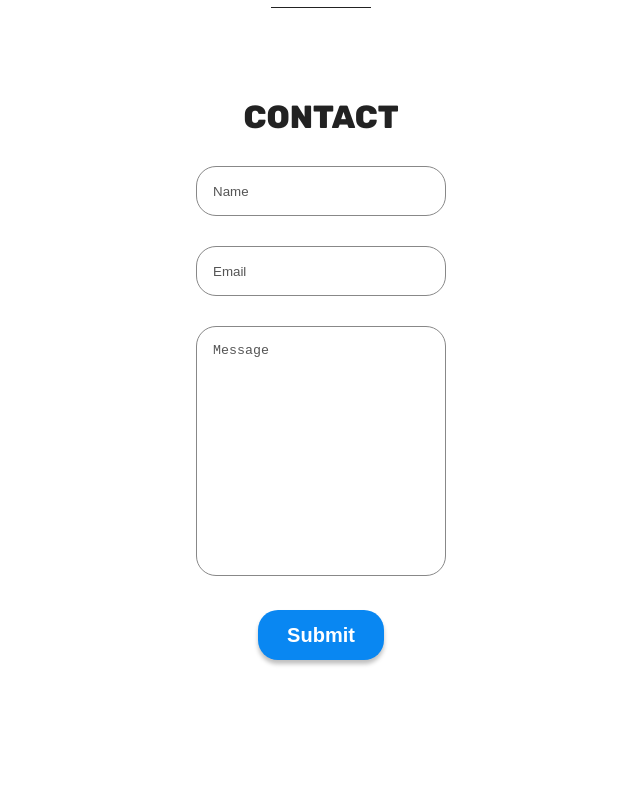
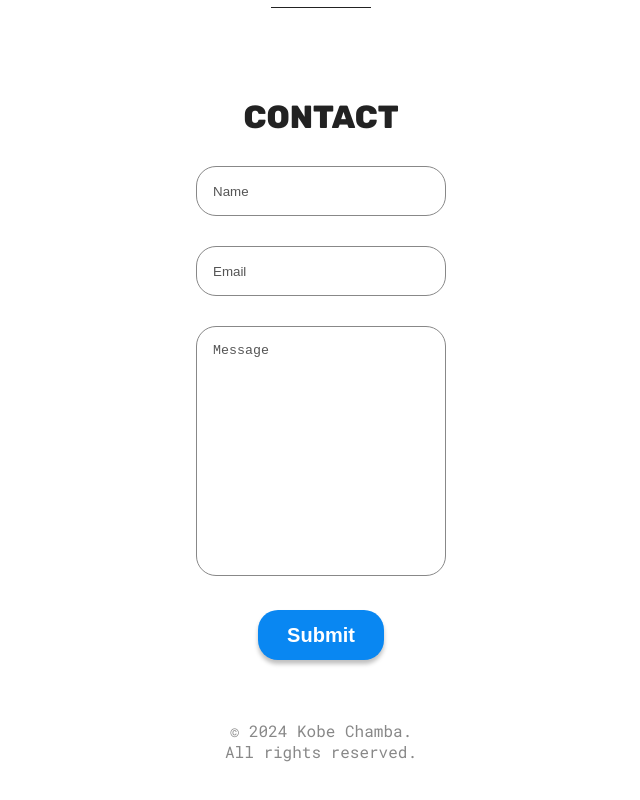
Before and after one commit to KobeMChamba/Kobe-Chamba-Portfolio-Website, a React (Vite) app: page / in a window 1280 px wide. Shown: the part 2328-3128 px from the top of the page, without its empty margins (319-959 px from the left). Before the commit the page ends 3048 px from the top, so only its background shows below. Built offline with nearby package versions, Linux system fonts and the light colour scheme.

Commit message:
Footer component completed

```diff
--- a/src/App.jsx
+++ b/src/App.jsx
@@ -1,5 +1,6 @@
 import "./App.css";
 import Contact from "./sections/Contact/Contact";
+import Footer from "./sections/Footer/Footer";
 import Hero from "./sections/Hero/Hero";
 import Projects from "./sections/Projects/Projects";
 import Skills from "./sections/Skills/Skills";
@@ -11,6 +12,7 @@
       <Projects />
       <Skills />
       <Contact />
+      <Footer />
     </>
   );
 }
--- /dev/null
+++ b/src/sections/Footer/Footer.jsx
@@ -0,0 +1,14 @@
+import styles from "./FooterStyles.module.css";
+
+function Footer() {
+  return (
+    <section id="footer" className={styles.container}>
+      <p>
+        {" "}
+        &copy; 2024 Kobe Chamba. <br /> All rights reserved.
+      </p>
+    </section>
+  );
+}
+
+export default Footer;
--- /dev/null
+++ b/src/sections/Footer/FooterStyles.module.css
@@ -0,0 +1,7 @@
+.container {
+  text-align: center;
+  p {
+    font-size: 16px;
+    color: var(--footer-text-color);
+  }
+}
```
